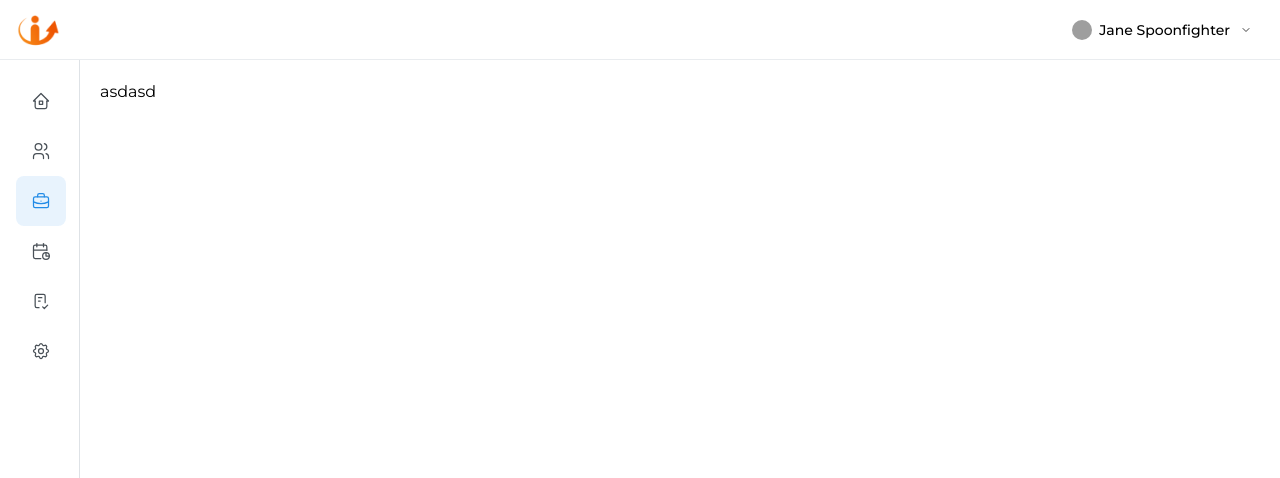
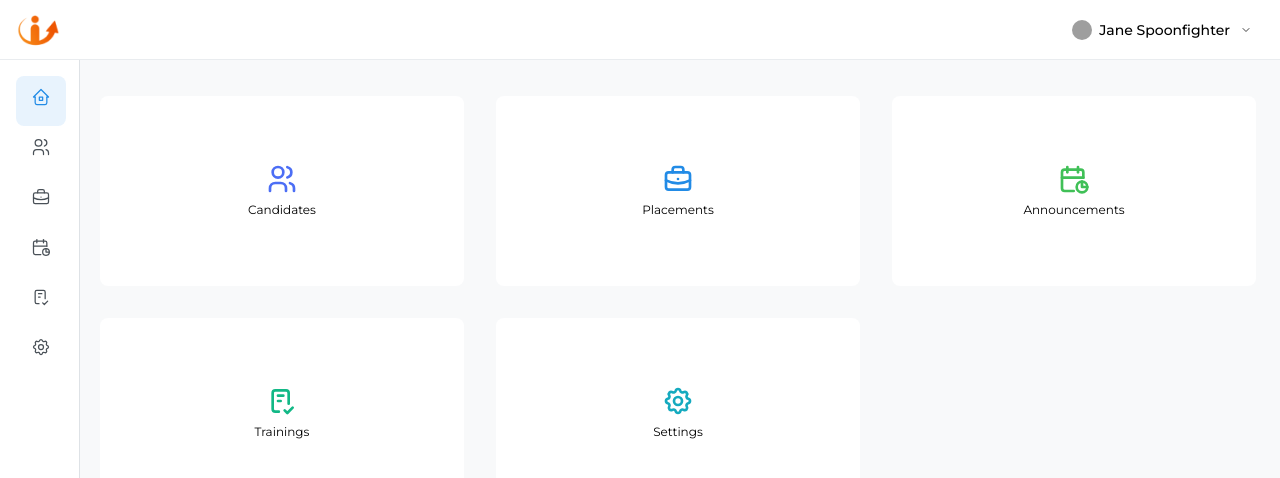
Before and after one commit to muhdfarseen/Shareinfo-placement-officer, a React (Vite) app: page /dashboard/home in a window 1280 px wide. Shown: the top 478 px of the page. Built offline with nearby package versions, Linux system fonts and the light colour scheme; grey boxes are pictures that could not be loaded.

Commit message:
feat: Navbar routing

```diff
--- a/src/Components/PlacementOfficer/Navbar.jsx
+++ b/src/Components/PlacementOfficer/Navbar.jsx
@@ -1,4 +1,4 @@
-import { useState } from 'react';
+import { useState, useEffect } from 'react';
 import { Center, Tooltip, UnstyledButton, Stack, rem, Image } from '@mantine/core';
 import {
   IconHome2,
@@ -11,39 +11,49 @@ import {
   IconLogout,
   IconSwitchHorizontal,
 } from '@tabler/icons-react';
+import { Link, useNavigate } from 'react-router-dom';
 import classes from './Navbar.module.css';
 
-function NavbarLink({ icon: Icon, label, active, onClick }) {
+function NavbarLink({ icon: Icon, label, active, to, onClick }) {
   return (
     <Tooltip label={label} position="right" transitionProps={{ duration: 0 }}>
-      <UnstyledButton onClick={onClick} className={classes.link} data-active={active || undefined}>
-        <Icon style={{ width: rem(20), height: rem(20) }} stroke={1.5} />
-      </UnstyledButton>
+      <Link onClick={onClick} to={to} className={classes.link} data-active={active || undefined}>
+        <UnstyledButton >
+          <Icon style={{ width: rem(20), height: rem(20) }} stroke={1.5} />
+        </UnstyledButton>
+      </Link>
     </Tooltip>
   );
 }
 
 const mockdata = [
-  { icon: IconHome2, label: 'Home' },
-  { icon: IconUsers, label: 'Candidates' },
-  { icon: IconBriefcase, label: 'Placements' },
-  { icon: IconCalendarStats, label: 'Announcements' },
-  { icon: IconChecklist, label: 'Trainings' },
-  { icon: IconSettings, label: 'Settings' },
+  { icon: IconHome2, label: 'Home', to: '/dashboard/home' },
+  { icon: IconUsers, label: 'Candidates', to: '/dashboard/candidates' },
+  { icon: IconBriefcase, label: 'Placements', to: '/dashboard/placements' },
+  { icon: IconCalendarStats, label: 'Announcements', to: '/dashboard/announcements' },
+  { icon: IconChecklist, label: 'Trainings', to: '/dashboard/trainings' },
+  { icon: IconSettings, label: 'Settings', to: '/dashboard/settings' },
 ];
 
 export const Navbar = () => {
-  const [active, setActive] = useState(2);
+  const [active, setActive] = useState(0);
+  const navigate = useNavigate();
 
   const links = mockdata.map((link, index) => (
     <NavbarLink
       icon={link.icon}
       label={link.label}
+      to={link.to}
       active={index === active}
       onClick={() => setActive(index)}
       key={link.label}
     />
   ));
+
+  useEffect(() => {
+    // Navigate to the active link's URL when active state changes
+    navigate(mockdata[active].to);
+  }, [active, navigate]);
 
   return (
     <nav className={classes.navbar}>
--- a/src/Components/PlacementOfficer/Navbar.module.css
+++ b/src/Components/PlacementOfficer/Navbar.module.css
@@ -1,6 +1,6 @@
 .navbar {
   width: rem(80px);
-  height: calc(100vh - 70px);
+  height: calc(100vh - 60px);
 
   padding: var(--mantine-spacing-md);
   display: flex;
--- a/src/Components/PlacementOfficer/NavlinkPages/Home.jsx
+++ b/src/Components/PlacementOfficer/NavlinkPages/Home.jsx
@@ -1,7 +1,58 @@
-import React from 'react'
+import React from "react";
+import {
+  Card,
+  Text,
+  SimpleGrid,
+  UnstyledButton,
+  Anchor,
+  Group,
+  useMantineTheme,
+  Title,
+} from "@mantine/core";
+import {
+  IconHome2,
+  IconUsers,
+  IconBriefcase,
+  IconFingerprint,
+  IconCalendarStats,
+  IconChecklist,
+  IconSettings,
+  IconLogout,
+  IconSwitchHorizontal,
+} from "@tabler/icons-react";
+import classes from "./Home.module.css";
+
+const mockdata = [
+  { title: "Candidates", icon: IconUsers, color: "indigo" },
+  { title: "Placements", icon: IconBriefcase, color: "blue" },
+  { title: "Announcements", icon: IconCalendarStats, color: "green" },
+  { title: "Trainings", icon: IconChecklist, color: "teal" },
+  { title: "Settings", icon: IconSettings, color: "cyan" },
+];
 
 export const Home = () => {
+  const theme = useMantineTheme();
+
+  const items = mockdata.map((item) => (
+    <UnstyledButton key={item.title} className={classes.item}>
+      <item.icon color={theme.colors[item.color][6]} size="2rem" />
+      <Text size="xs" mt={7}>
+        {item.title}
+      </Text>
+    </UnstyledButton>
+  ));
+
   return (
-    <div>Home</div>
-  )
-}
+    <>
+      <SimpleGrid
+        cols={{ base: 1, sm: 2, lg: 3 }}
+        spacing={{ base: 10, sm: "xl" }}
+        verticalSpacing={{ base: "md", sm: "xl" }}
+
+        mt="md"
+      >
+        {items}
+      </SimpleGrid>
+    </>
+  );
+};
--- /dev/null
+++ b/src/Components/PlacementOfficer/NavlinkPages/Home.module.css
@@ -0,0 +1,30 @@
+.card {
+    background-color: light-dark(var(--mantine-color-gray-0), var(--mantine-color-dark-6));
+  }
+
+  .title {
+    font-family:
+      Greycliff CF,
+      var(--mantine-font-family);
+    font-weight: 700;
+  }
+
+  .item {
+    display: flex;
+    flex-direction: column;
+    align-items: center;
+    justify-content: center;
+    text-align: center;
+    border-radius: var(--mantine-radius-md);
+    height: rem(190px);
+
+    background-color: light-dark(var(--mantine-color-white), var(--mantine-color-dark-7));
+    transition:
+      box-shadow 150ms ease,
+      transform 100ms ease;
+
+    &:hover {
+      box-shadow: var(--mantine-shadow-md);
+      transform: scale(1.05);
+    }
+  }
--- a/src/Pages/PlacementOfficer/DashBoardPlacementOfficer.jsx
+++ b/src/Pages/PlacementOfficer/DashBoardPlacementOfficer.jsx
@@ -1,7 +1,9 @@
 import React from "react";
 import { Navbar } from "../../Components/PlacementOfficer/Navbar";
 import { Header } from "../../Components/PlacementOfficer/Header";
-import { Box, Flex } from "@mantine/core";
+import { Box, Flex, ScrollArea } from "@mantine/core";
+import { Home } from "../../Components/PlacementOfficer/NavlinkPages/Home";
+import { Outlet } from "react-router-dom";
 
 export const DashBoardPlacementOfficer = () => {
   return (
@@ -9,8 +11,14 @@ export const DashBoardPlacementOfficer = () => {
       <Header />
       <Flex w={"100vw"}>
         <Navbar />
-      <Box p={20}>
-        asdasd
+        <Box
+          p={20}
+          w="100%"
+          bg="light-dark(var(--mantine-color-gray-0), var(--mantine-color-dark-6))"
+        >
+          <ScrollArea scrollbarSize={4} h="calc(100vh - 100px" offsetScrollbars>
+            <Outlet/>
+          </ScrollArea>
         </Box>
       </Flex>
     </div>
```
Lines whose indentation alone changed are shown as unchanged.
